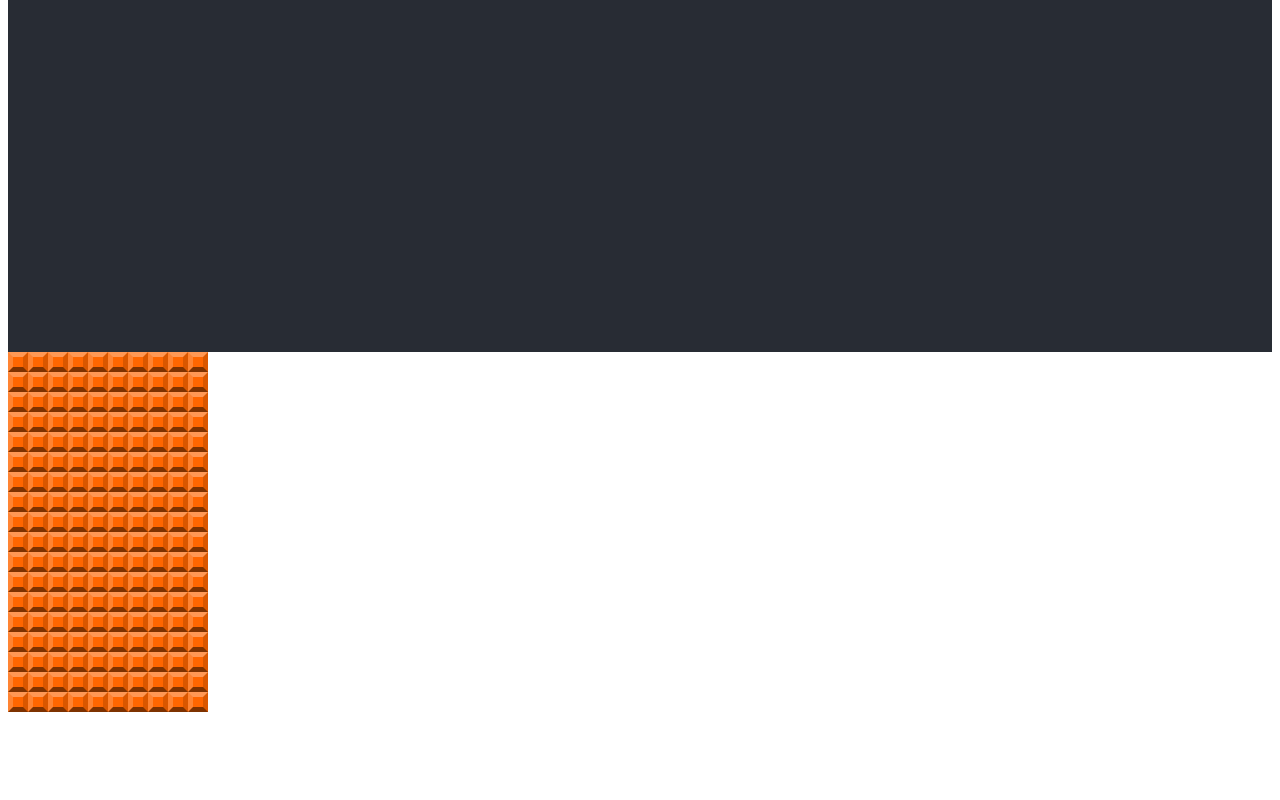
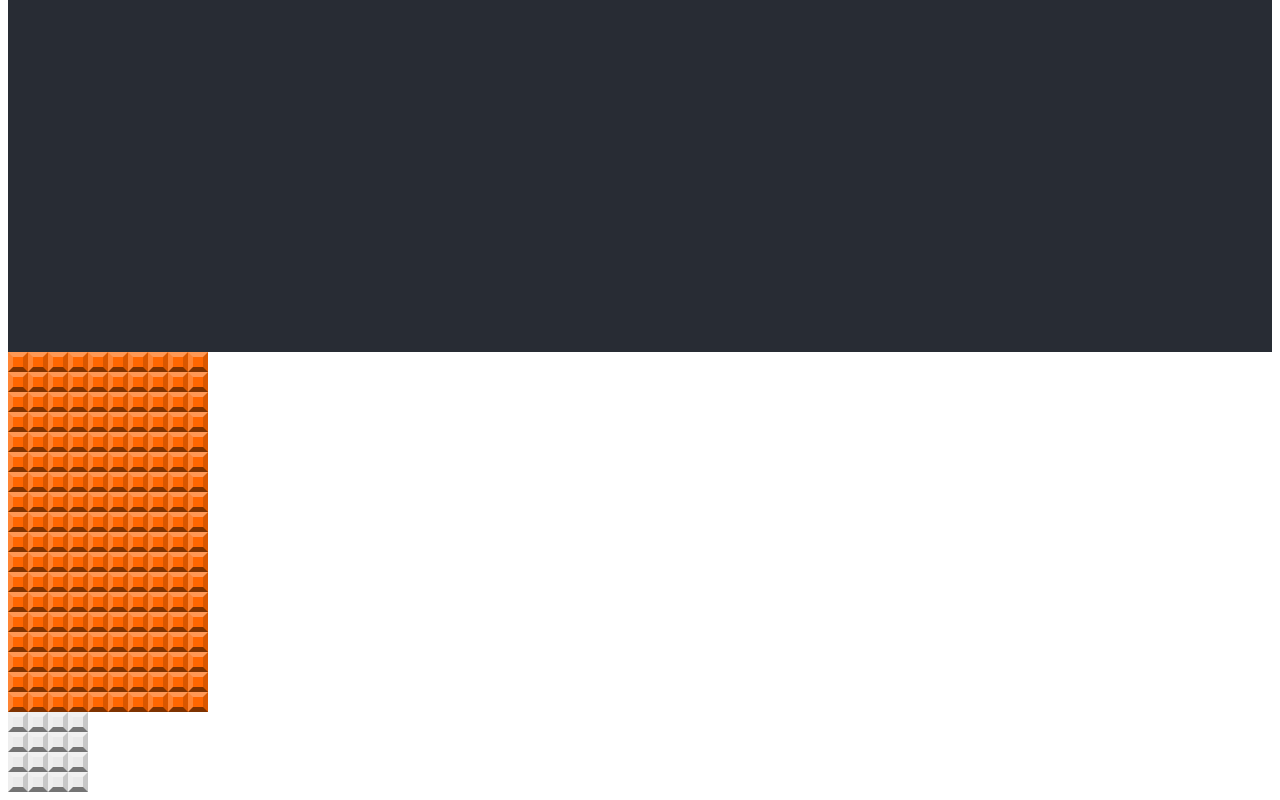
Before and after one commit to Andrew32A/ACS-3330-react-redux-tetris, a React (Create React App) app: page / in a window 1280 px wide. Shown: the part 456-1256 px from the top of the page. Before the commit the page ends 1176 px from the top, so only its background shows below. Built offline with nearby package versions, Linux system fonts and the light colour scheme.

Commit message:
added initial next block

```diff
--- a/src/App.js
+++ b/src/App.js
@@ -2,6 +2,7 @@ import React from "react";
 import "./App.css";
 
 import GridBoard from "./components/GridBoard";
+import NextBlock from "./components/NextBlock";
 
 function App() {
   return (
@@ -10,6 +11,7 @@ function App() {
         <h1 className="App-title">Tetris Redux</h1>
       </header>
       <GridBoard />
+      <NextBlock />
     </div>
   );
 }
--- /dev/null
+++ b/src/components/NextBlock.js
@@ -0,0 +1,20 @@
+import React from "react";
+import GridSquare from "./GridSquare";
+
+// Draws the "next" block view showing the next block to drop
+export default function NextBlock(props) {
+  const block = [
+    [0, 0, 0, 0],
+    [0, 0, 0, 0],
+    [0, 0, 0, 0],
+    [0, 0, 0, 0],
+  ];
+  // Map the block to the grid
+  const grid = block.map((rowArray, row) => {
+    return rowArray.map((square, col) => {
+      return <GridSquare key={`${row}${col}`} color={square} />;
+    });
+  });
+
+  return <div className="next-block">{grid}</div>;
+}
--- a/src/index.css
+++ b/src/index.css
@@ -18,6 +18,13 @@
   justify-content: center;
   font-size: calc(10px + 2vmin);
   color: white;
+}
+
+/* Next Block */
+.next-block {
+  display: grid;
+  grid-template-columns: repeat(4, var(--tile-size));
+  align-self: flex-start;
 }
 
 :root {
```
